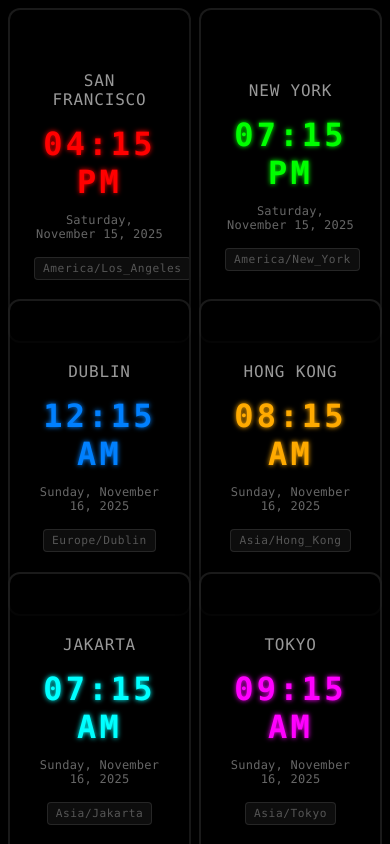
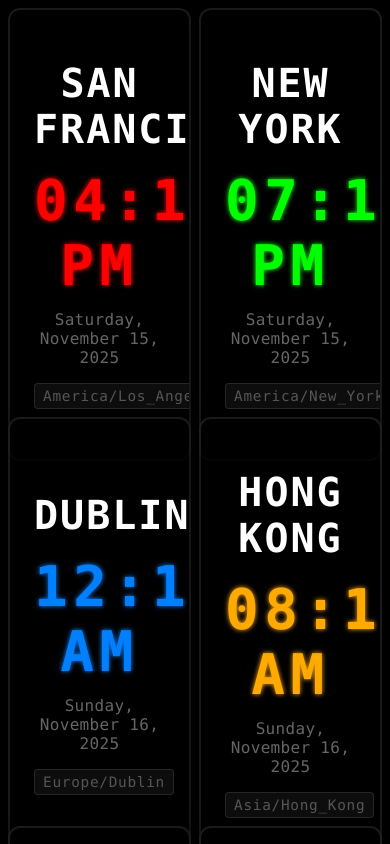
Before and after one commit to zincsoda/multi-clock-app, a React (Create React App) app: page / in a window 390 px wide. Built offline with nearby package versions, Linux system fonts and the light colour scheme.

Commit message:
Updated look for screen

```diff
--- a/src/Clock.css
+++ b/src/Clock.css
@@ -25,17 +25,17 @@
 }
 
 .clock-city {
-  font-size: 1.2rem;
-  font-weight: 500;
+  font-size: 4.5rem;
+  font-weight: 700;
   margin: 0 0 1.5rem 0;
-  color: rgba(255, 255, 255, 0.6);
+  color: #ffffff;
   letter-spacing: 0.05em;
   text-transform: uppercase;
   font-family: 'SF Mono', 'Monaco', 'Inconsolata', 'Roboto Mono', monospace;
 }
 
 .clock-time {
-  font-size: 3rem;
+  font-size: 6rem;
   font-weight: 700;
   margin: 0 0 0.75rem 0;
   font-family: 'SF Mono', 'Monaco', 'Inconsolata', 'Roboto Mono', monospace;
@@ -75,7 +75,7 @@
 }
 
 .clock-date {
-  font-size: 0.85rem;
+  font-size: 1.5rem;
   color: rgba(255, 255, 255, 0.4);
   margin: 0 0 1rem 0;
   font-weight: 400;
@@ -85,7 +85,7 @@
 
 .clock-timezone {
   display: inline-block;
-  font-size: 0.75rem;
+  font-size: 1.2rem;
   color: rgba(255, 255, 255, 0.3);
   background: rgba(255, 255, 255, 0.05);
   padding: 0.3rem 0.6rem;
@@ -102,20 +102,20 @@
   }
 
   .clock-city {
-    font-size: 1rem;
+    font-size: 2.5rem;
     margin-bottom: 1rem;
   }
 
   .clock-time {
-    font-size: 2rem;
+    font-size: 3.5rem;
   }
 
   .clock-date {
-    font-size: 0.75rem;
+    font-size: 1rem;
   }
 
   .clock-timezone {
-    font-size: 0.7rem;
+    font-size: 0.9rem;
     padding: 0.25rem 0.5rem;
   }
 }
```
